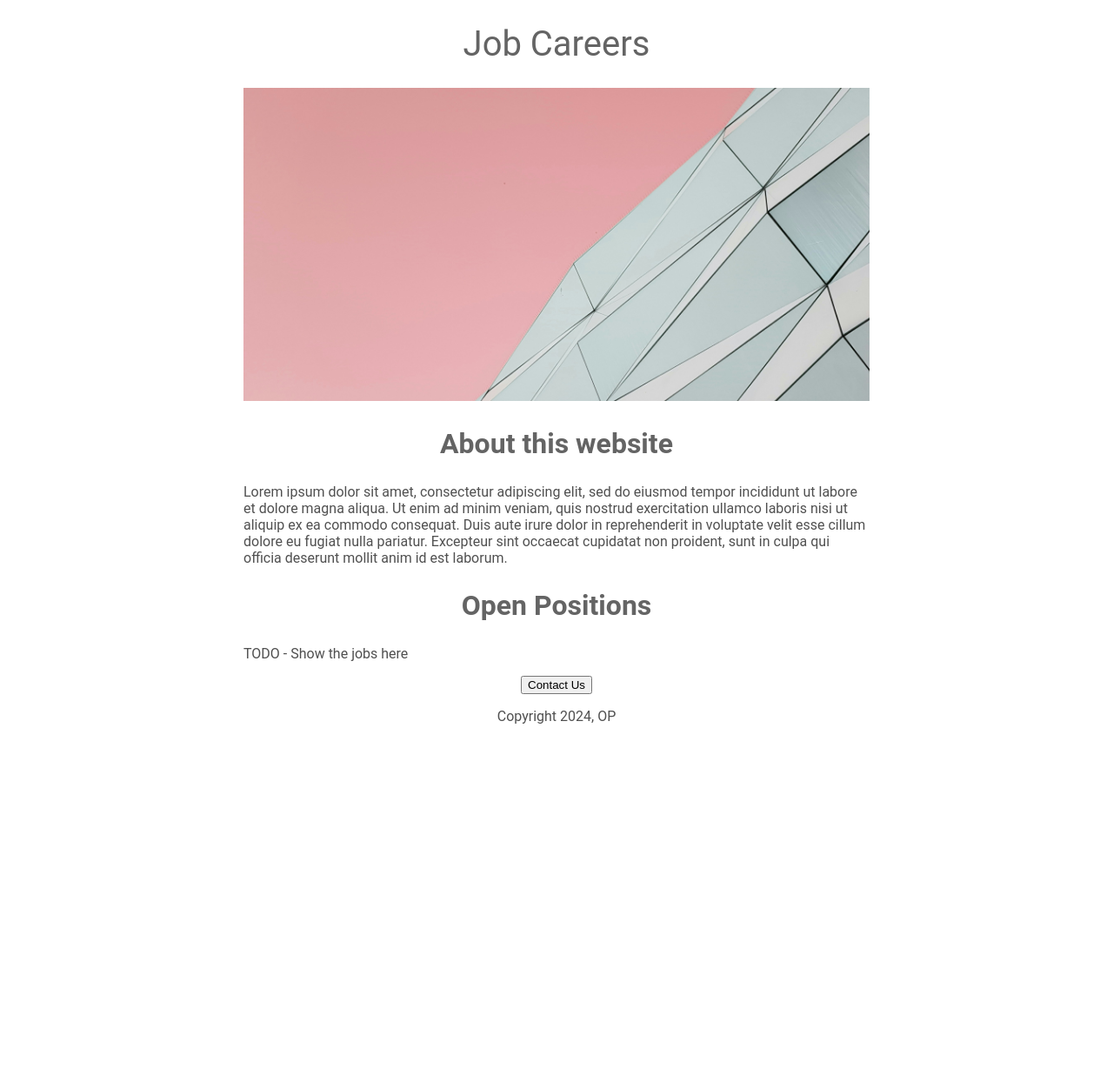
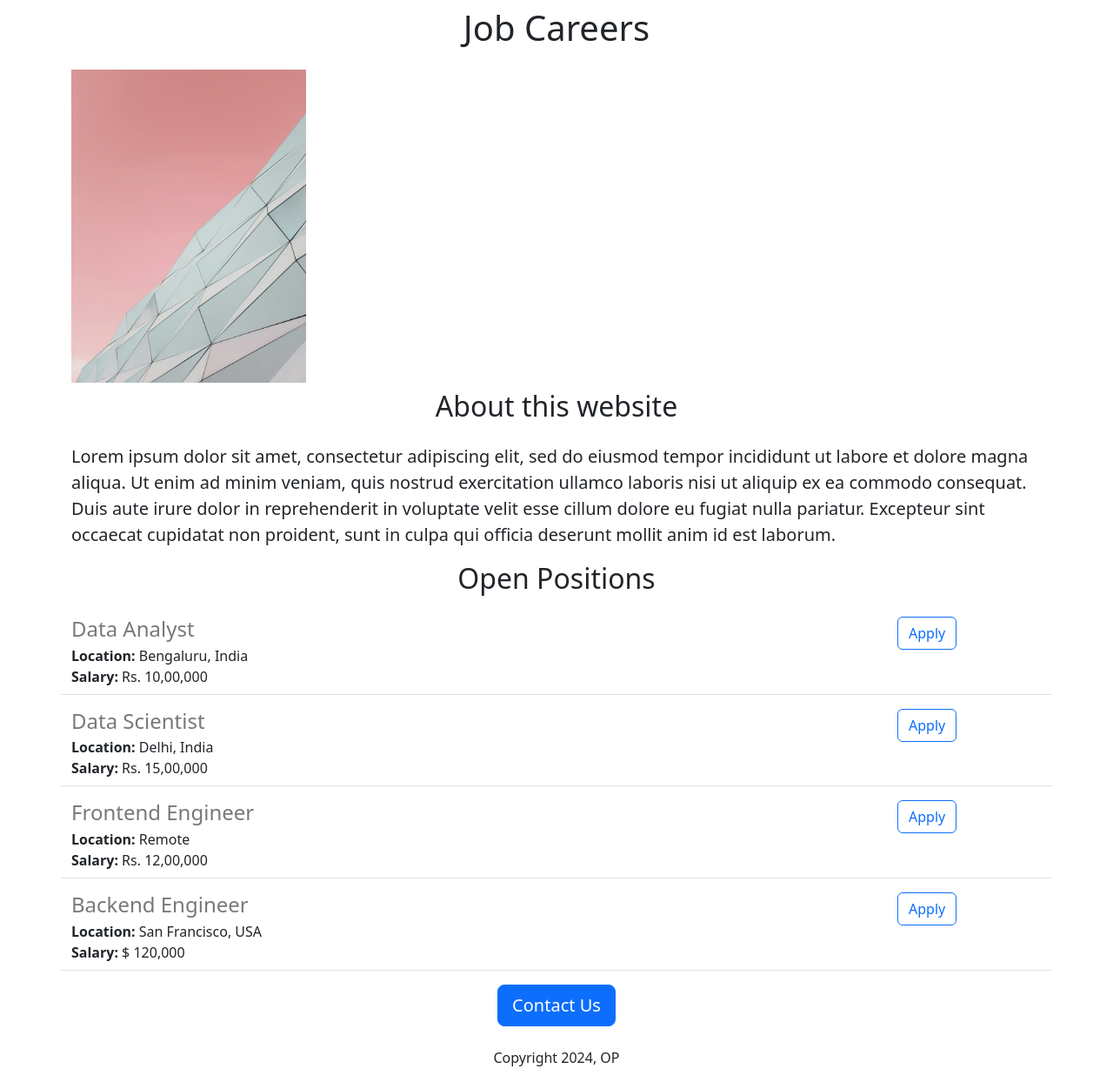
Before and after one commit to lazhenko/carrers-website-demo-v2, a Flask app: page / in a window 1280 px wide. Shown: the whole page at 87% size. Before the commit the page ends 832 px from the top, so only its background shows below. Run offline with Flask 3, Linux system fonts and the light colour scheme.

Commit message:
Added dynamic data and API route

```diff
--- a/app.py
+++ b/app.py
@@ -1,12 +1,44 @@
-from flask import Flask, render_template
+from flask import Flask, render_template, jsonify
 
 app = Flask(__name__)
 
+JOBS = [
+  {
+    "id": 1,
+    "title": "Data Analyst",
+    'location': 'Bengaluru, India',
+    'salary': 'Rs. 10,00,000'
+  },
+  {
+    "id": 2,
+    "title": "Data Scientist",
+    'location': 'Delhi, India',
+    'salary': 'Rs. 15,00,000'
+  },
+  {
+    "id": 3,
+    "title": "Frontend Engineer",
+    'location': 'Remote',
+    'salary': 'Rs. 12,00,000'
+  },
+  {
+    "id": 4,
+    "title": "Backend Engineer",
+    'location': 'San Francisco, USA',
+    'salary': '$ 120,000'
+  }
 
+]
 @app.route('/')
 def hello_world():
   # return 'Hello, World!'
-  return render_template("home.html")
+  return render_template("home.html",
+                        jobs=JOBS)
+
+
+@app.route("/api/jobs")
+def list_jobs():
+  return jsonify(JOBS)
 
 
 if __name__ == '__main__':
--- a/templates/home.html
+++ b/templates/home.html
@@ -1,52 +1,30 @@
 <!DOCTYPE html>
 <html lang="en">
 <head>
+  <meta charset="utf-8">
+  <meta name="viewport" content="width=device-width, initial-scale=1">
   <title>Job Careers</title>
+  <link href="https://cdn.jsdelivr.net/npm/bootstrap@5.3.3/dist/css/bootstrap.min.css" rel="stylesheet" integrity="sha384-QWTKZyjpPEjISv5WaRU9OFeRpok6YctnYmDr5pNlyT2bRjXh0JMhjY6hW+ALEwIH" crossorigin="anonymous">
   <style>
-    h1 {
-      font-size: 40px;
-      font-family: Roboto;
-      font-weight: normal;
-      color: rgb(100, 100, 100);
-      text-align: center;
-    }
     #banner {
-      width: 100%;
       height: 360px;
-      object-fit: cover;
-    }
-    .bodytext{
-      font-family: Roboto;
-      color: rgb(80, 80, 80)
-    }
-    h2 {
-      font-family: Roboto;
-      font-size: 32px;
-      color: rgb(100, 100, 100);
-      text-align: center;
-    }
-    p {
-      font-family: Roboto;
-      color: rgb(80,80,80);
-    }
-    #container {
-      max-width: 720px;
-      margin: 0 auto 0 auto;
     }
   </style>
 </head>
-
 <body>
-  <div id="container">
-    <h1>Job Careers</h1>
-    <img id="banner" src="https://ff568e1b-92f2-41b5-a59c-d69e9a05a868-00-2ansahfxqkfea.kirk.replit.dev:5000/static/banner.jpg" height="320px">
-    <h2>About this website</h2>
-    <p class="bodytext">Lorem ipsum dolor sit amet, consectetur adipiscing elit, sed do eiusmod tempor incididunt ut labore et dolore magna aliqua. Ut enim ad minim veniam, quis nostrud exercitation ullamco laboris nisi ut aliquip ex ea commodo consequat. Duis aute irure dolor in reprehenderit in voluptate velit esse cillum dolore eu fugiat nulla pariatur. Excepteur sint occaecat cupidatat non proident, sunt in culpa qui officia deserunt mollit anim id est laborum.</p>
-    <h2>Open Positions</h2>
-    <p>TODO - Show the jobs here</p>
-    <div style="text-align:center;">
-      <button>Contact Us</button>
-      <p>Copyright 2024, OP</p>
+  <div class="container">
+    <h1 class="text-center mt-2 mb-4">Job Careers</h1>
+    <img class="img-fluid" id="banner" src="https://ff568e1b-92f2-41b5-a59c-d69e9a05a868-00-2ansahfxqkfea.kirk.replit.dev:5000/static/banner.jpg" height="320px">
+    <h2 class="text-center mt-2 mb-4">About this website</h2>
+    <p class="lead">Lorem ipsum dolor sit amet, consectetur adipiscing elit, sed do eiusmod tempor incididunt ut labore et dolore magna aliqua. Ut enim ad minim veniam, quis nostrud exercitation ullamco laboris nisi ut aliquip ex ea commodo consequat. Duis aute irure dolor in reprehenderit in voluptate velit esse cillum dolore eu fugiat nulla pariatur. Excepteur sint occaecat cupidatat non proident, sunt in culpa qui officia deserunt mollit anim id est laborum.</p>
+    <h2 class="text-center mt-2 mb-4">Open Positions</h2>
+    <div>
+      {% for job in jobs %}
+        {% include 'jobitem.html' %}
+      {% endfor %}
+    <div class="text-center">
+      <button class="btn btn-primary btn-lg">Contact Us</button>
+      <p class="mt-4">Copyright 2024, OP</p>
     </div>
   </div>
 </body>
--- /dev/null
+++ b/templates/jobitem.html
@@ -0,0 +1,17 @@
+<div class="border-bottom row" style="margin-bottom:16px; padding-bottom:8px;">
+  <div class="col-10">
+    <h4
+      style="color:rgb(120,120,120); margin-bottom:4px; " >                    {{job['title']}}</h4>
+    <div>
+      <b>Location:</b> {{job['location']}}
+    </div>
+    {% if 'salary' in job %}
+    <div>
+      <b>Salary:</b> {{job['salary']}}
+    </div>
+    {% endif %}
+  </div>
+  <div class="col-2">
+    <button type="button" class="btn btn-outline-primary">Apply</button>
+  </div>
+</div>
```
Also changed, not shown: 1 other file.
